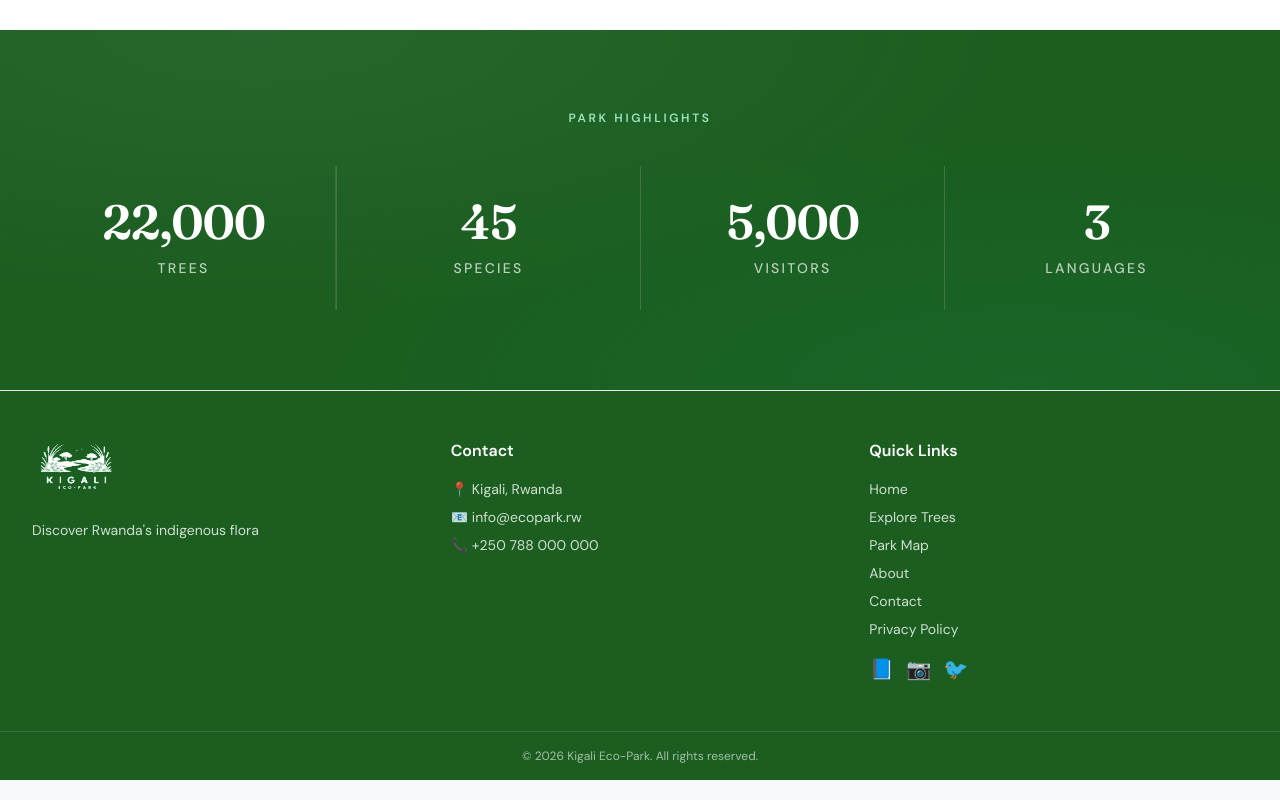
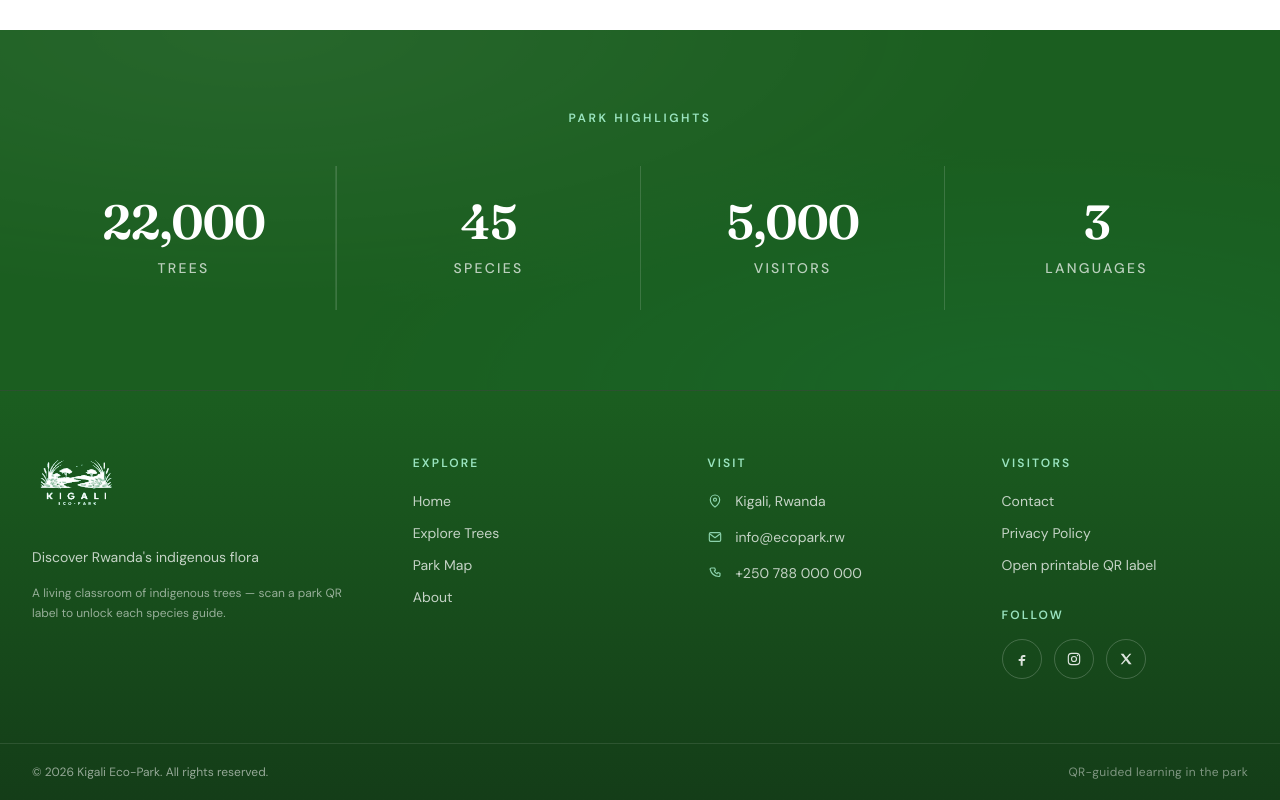
Before and after one commit to mantoinette/kigali-eco-park, a React (Vite) app in the folder frontend/: page / in a window 1280 px wide. Shown: the part 1229-2029 px from the top of the page. Built offline with nearby package versions, Linux system fonts and the light colour scheme; no server answers.

Commit message:
Add count-up park stats and a cleaner professional site footer.
Co-authored-by: Cursor <cursoragent@cursor.com>

```diff
--- /dev/null
+++ b/frontend/src/components/CountUp.jsx
@@ -0,0 +1,72 @@
+import { useEffect, useRef, useState } from 'react';
+
+function easeOutCubic(t) {
+  return 1 - (1 - t) ** 3;
+}
+
+/**
+ * Animates a number from 0 up to `value` when it enters the viewport.
+ */
+export default function CountUp({
+  value,
+  language = 'en',
+  duration = 1600,
+  className = '',
+  suffix = '',
+  prefix = '',
+}) {
+  const target = Number(value);
+  const safeTarget = Number.isFinite(target) ? target : 0;
+  const [display, setDisplay] = useState(0);
+  const [started, setStarted] = useState(false);
+  const ref = useRef(null);
+
+  useEffect(() => {
+    const node = ref.current;
+    if (!node) return undefined;
+
+    const observer = new IntersectionObserver(
+      ([entry]) => {
+        if (entry.isIntersecting) {
+          setStarted(true);
+          observer.disconnect();
+        }
+      },
+      { threshold: 0.35 }
+    );
+
+    observer.observe(node);
+    return () => observer.disconnect();
+  }, []);
+
+  useEffect(() => {
+    if (!started) return undefined;
+
+    let frameId = 0;
+    const start = performance.now();
+    setDisplay(0);
+
+    const tick = (now) => {
+      const progress = Math.min(1, (now - start) / duration);
+      const current = Math.round(safeTarget * easeOutCubic(progress));
+      setDisplay(current);
+      if (progress < 1) {
+        frameId = requestAnimationFrame(tick);
+      }
+    };
+
+    frameId = requestAnimationFrame(tick);
+    return () => cancelAnimationFrame(frameId);
+  }, [started, safeTarget, duration]);
+
+  const locale = language === 'fr' ? 'fr-FR' : 'en-US';
+  const formatted = display.toLocaleString(locale);
+
+  return (
+    <span ref={ref} className={className}>
+      {prefix}
+      {formatted}
+      {suffix}
+    </span>
+  );
+}
--- a/frontend/src/components/Footer.jsx
+++ b/frontend/src/components/Footer.jsx
@@ -1,56 +1,193 @@
 import { Link } from 'react-router-dom';
 import { useLanguage } from '../context/LanguageContext';
 import { t } from '../i18n/ui';
+
+function IconPin({ className = 'h-4 w-4' }) {
+  return (
+    <svg className={className} viewBox="0 0 24 24" fill="none" aria-hidden="true">
+      <path
+        d="M12 21s7-5.2 7-11a7 7 0 1 0-14 0c0 5.8 7 11 7 11Z"
+        stroke="currentColor"
+        strokeWidth="1.75"
+      />
+      <circle cx="12" cy="10" r="2.25" stroke="currentColor" strokeWidth="1.75" />
+    </svg>
+  );
+}
+
+function IconMail({ className = 'h-4 w-4' }) {
+  return (
+    <svg className={className} viewBox="0 0 24 24" fill="none" aria-hidden="true">
+      <rect x="3.5" y="5.5" width="17" height="13" rx="2" stroke="currentColor" strokeWidth="1.75" />
+      <path d="m5 8 7 5 7-5" stroke="currentColor" strokeWidth="1.75" strokeLinecap="round" strokeLinejoin="round" />
+    </svg>
+  );
+}
+
+function IconPhone({ className = 'h-4 w-4' }) {
+  return (
+    <svg className={className} viewBox="0 0 24 24" fill="none" aria-hidden="true">
+      <path
+        d="M8.5 4.5h3l1.2 3.2-1.8 1.2a11.5 11.5 0 0 0 4.2 4.2l1.2-1.8 3.2 1.2v3a1.8 1.8 0 0 1-1.9 1.8A14.8 14.8 0 0 1 4.7 6.4 1.8 1.8 0 0 1 6.5 4.5Z"
+        stroke="currentColor"
+        strokeWidth="1.75"
+        strokeLinejoin="round"
+      />
+    </svg>
+  );
+}
+
+function SocialLink({ href, label, children }) {
+  return (
+    <a
+      href={href}
+      target="_blank"
+      rel="noreferrer"
+      aria-label={label}
+      className="inline-flex h-10 w-10 items-center justify-center rounded-full border border-white/20 text-white/85 transition hover:border-white/45 hover:bg-white/10 hover:text-white"
+    >
+      {children}
+    </a>
+  );
+}
 
 export default function Footer() {
   const { language } = useLanguage();
   const year = new Date().getFullYear();
 
+  const exploreLinks = [
+    { to: '/', label: t(language, 'navHome') },
+    { to: '/trees', label: t(language, 'exploreTrees') },
+    { to: '/map', label: t(language, 'navMap') },
+    { to: '/about', label: t(language, 'aboutUs') },
+  ];
+
+  const visitorLinks = [
+    { to: '/contact', label: t(language, 'navContact') },
+    { to: '/privacy', label: t(language, 'privacyPolicy') },
+    { to: '/qr-label/syzygium-guineense', label: t(language, 'openQrLabel') },
+  ];
+
   return (
-    <footer className="site-footer no-print mt-auto border-t border-gray-200 bg-primary-dark text-white">
-      <div className="section-container grid gap-10 py-12 md:grid-cols-3">
-        <div>
-          <div className="mb-4">
+    <footer className="site-footer no-print mt-auto bg-[#143d18] text-white">
+      <div className="border-t border-white/10 bg-gradient-to-b from-[#1b5e20] to-[#143d18]">
+        <div className="section-container py-14 sm:py-16">
+          <div className="grid gap-12 lg:grid-cols-[1.35fr_1fr_1fr_1fr]">
+            <div className="max-w-sm">
+              <Link to="/" className="inline-block">
                 <img
                   src="/kigali-eco-park-logo.png"
                   alt="Kigali Eco-Park"
-              className="h-16 w-auto object-contain"
+                  className="h-14 w-auto object-contain sm:h-16"
                 />
-          </div>
-          <p className="text-sm text-white/80 leading-relaxed">
+              </Link>
+              <p className="mt-5 text-sm leading-relaxed text-white/75">
                 {t(language, 'footerTagline')}
+              </p>
+              <p className="mt-4 text-xs leading-relaxed text-white/55">
+                {t(language, 'footerMission')}
               </p>
             </div>
 
             <div>
-          <h3 className="mb-4 font-semibold">{t(language, 'navContact')}</h3>
-          <ul className="space-y-2 text-sm text-white/80">
-            <li>📍 Kigali, Rwanda</li>
-            <li>📧 info@ecopark.rw</li>
-            <li>📞 +250 788 000 000</li>
+              <h3 className="text-xs font-semibold uppercase tracking-[0.18em] text-emerald-200/90">
+                {t(language, 'footerExplore')}
+              </h3>
+              <ul className="mt-5 space-y-3 text-sm">
+                {exploreLinks.map((item) => (
+                  <li key={item.to}>
+                    <Link
+                      to={item.to}
+                      className="text-white/75 transition hover:text-white"
+                    >
+                      {item.label}
+                    </Link>
+                  </li>
+                ))}
               </ul>
             </div>
 
             <div>
-          <h3 className="mb-4 font-semibold">{t(language, 'footerLinks')}</h3>
-          <ul className="space-y-2 text-sm">
-            <li><Link to="/" className="text-white/80 hover:text-white">{t(language, 'navHome')}</Link></li>
-            <li><Link to="/trees" className="text-white/80 hover:text-white">{t(language, 'exploreTrees')}</Link></li>
-            <li><Link to="/map" className="text-white/80 hover:text-white">{t(language, 'navMap')}</Link></li>
-            <li><Link to="/about" className="text-white/80 hover:text-white">{t(language, 'aboutUs')}</Link></li>
-            <li><Link to="/contact" className="text-white/80 hover:text-white">{t(language, 'navContact')}</Link></li>
-            <li><Link to="/privacy" className="text-white/80 hover:text-white">{t(language, 'privacyPolicy')}</Link></li>
+              <h3 className="text-xs font-semibold uppercase tracking-[0.18em] text-emerald-200/90">
+                {t(language, 'footerVisit')}
+              </h3>
+              <ul className="mt-5 space-y-4 text-sm text-white/75">
+                <li className="flex gap-3">
+                  <span className="mt-0.5 text-emerald-200/80">
+                    <IconPin />
+                  </span>
+                  <span>{t(language, 'footerAddress')}</span>
+                </li>
+                <li className="flex gap-3">
+                  <span className="mt-0.5 text-emerald-200/80">
+                    <IconMail />
+                  </span>
+                  <a href="mailto:info@ecopark.rw" className="transition hover:text-white">
+                    info@ecopark.rw
+                  </a>
+                </li>
+                <li className="flex gap-3">
+                  <span className="mt-0.5 text-emerald-200/80">
+                    <IconPhone />
+                  </span>
+                  <a href="tel:+250788000000" className="transition hover:text-white">
+                    +250 788 000 000
+                  </a>
+                </li>
               </ul>
-          <div className="mt-4 flex gap-3 text-xl">
-            <a href="https://facebook.com" target="_blank" rel="noreferrer" aria-label="Facebook">📘</a>
-            <a href="https://instagram.com" target="_blank" rel="noreferrer" aria-label="Instagram">📷</a>
-            <a href="https://twitter.com" target="_blank" rel="noreferrer" aria-label="X">🐦</a>
+            </div>
+
+            <div>
+              <h3 className="text-xs font-semibold uppercase tracking-[0.18em] text-emerald-200/90">
+                {t(language, 'footerVisitor')}
+              </h3>
+              <ul className="mt-5 space-y-3 text-sm">
+                {visitorLinks.map((item) => (
+                  <li key={item.to}>
+                    <Link
+                      to={item.to}
+                      className="text-white/75 transition hover:text-white"
+                    >
+                      {item.label}
+                    </Link>
+                  </li>
+                ))}
+              </ul>
+
+              <p className="mt-8 text-xs font-semibold uppercase tracking-[0.18em] text-emerald-200/90">
+                {t(language, 'footerFollow')}
+              </p>
+              <div className="mt-4 flex gap-3">
+                <SocialLink href="https://facebook.com" label="Facebook">
+                  <svg className="h-4 w-4" viewBox="0 0 24 24" fill="currentColor" aria-hidden="true">
+                    <path d="M14 9h3V6h-3c-2.2 0-4 1.8-4 4v2H7v3h3v7h3v-7h3l1-3h-4V10c0-.6.4-1 1-1Z" />
+                  </svg>
+                </SocialLink>
+                <SocialLink href="https://instagram.com" label="Instagram">
+                  <svg className="h-4 w-4" viewBox="0 0 24 24" fill="none" aria-hidden="true">
+                    <rect x="3.5" y="3.5" width="17" height="17" rx="5" stroke="currentColor" strokeWidth="1.75" />
+                    <circle cx="12" cy="12" r="3.75" stroke="currentColor" strokeWidth="1.75" />
+                    <circle cx="17.2" cy="6.8" r="1" fill="currentColor" />
+                  </svg>
+                </SocialLink>
+                <SocialLink href="https://twitter.com" label="X">
+                  <svg className="h-4 w-4" viewBox="0 0 24 24" fill="currentColor" aria-hidden="true">
+                    <path d="M4 4h4.2l4.1 5.7L17.2 4H20l-6.1 7.3L20.5 20H16.3l-4.5-6.2L6.5 20H4l6.4-7.7L4 4Z" />
+                  </svg>
+                </SocialLink>
+              </div>
             </div>
           </div>
         </div>
 
-      <div className="border-t border-white/10 py-4 text-center text-xs text-white/60">
+        <div className="border-t border-white/10">
+          <div className="section-container flex flex-col items-center justify-between gap-3 py-5 text-center text-xs text-white/55 sm:flex-row sm:text-left">
+            <p>
               © {year} {t(language, 'siteName')}. {t(language, 'allRightsReserved')}
+            </p>
+            <p className="tracking-wide text-white/45">{t(language, 'footerGuided')}</p>
+          </div>
+        </div>
       </div>
     </footer>
   );
--- a/frontend/src/components/HomeStats.jsx
+++ b/frontend/src/components/HomeStats.jsx
@@ -1,13 +1,19 @@
 import { useLanguage } from '../context/LanguageContext';
 import { t } from '../i18n/ui';
+import CountUp from './CountUp';
 
 export default function HomeStats({ treeCount }) {
   const { language } = useLanguage();
+  const numericCount = Number(treeCount);
 
   const stats = [
-    { value: treeCount || '—', label: t(language, 'statTrees') },
-    { value: '3+', label: t(language, 'statLanguages') },
-    { value: '24/7', label: t(language, 'statAccess') },
+    {
+      value: Number.isFinite(numericCount) ? numericCount : null,
+      label: t(language, 'statTrees'),
+      fallback: '—',
+    },
+    { value: 3, label: t(language, 'statLanguages'), suffix: '+' },
+    { value: null, label: t(language, 'statAccess'), fallback: '24/7' },
   ];
 
   return (
@@ -16,7 +22,16 @@ export default function HomeStats({ treeCount }) {
         <div className="stats-grid">
           {stats.map((stat) => (
             <div key={stat.label} className="stat-card">
-              <span className="stat-value">{stat.value}</span>
+              {stat.value == null ? (
+                <span className="stat-value">{stat.fallback}</span>
+              ) : (
+                <CountUp
+                  value={stat.value}
+                  language={language}
+                  suffix={stat.suffix || ''}
+                  className="stat-value"
+                />
+              )}
               <span className="stat-label">{stat.label}</span>
             </div>
           ))}
--- a/frontend/src/i18n/ui.js
+++ b/frontend/src/i18n/ui.js
@@ -112,6 +112,13 @@ export const uiText = {
     privacyText1: 'Kigali Eco Park respects your privacy. We collect only the information needed to provide visitor accounts and improve the digital guide experience.',
     privacyText2: 'We do not sell personal data. QR scans may be logged anonymously to improve park statistics. Contact info@ecopark.rw for data requests.',
     footerLinks: 'Quick Links',
+    footerExplore: 'Explore',
+    footerVisit: 'Visit',
+    footerVisitor: 'Visitors',
+    footerFollow: 'Follow',
+    footerAddress: 'Kigali, Rwanda',
+    footerMission: 'A living classroom of indigenous trees — scan a park QR label to unlock each species guide.',
+    footerGuided: 'QR-guided learning in the park',
     allRightsReserved: 'All rights reserved.',
     origin: 'Origin',
     age: 'Age',
@@ -424,6 +431,13 @@ export const uiText = {
     privacyText1: 'Kigali Eco Park ibaha agaciro ubuzima bwawe bwite. Dukusanya amakuru akenewe gusa.',
     privacyText2: 'Ntidutanga amakuru yawe. Twandikire kuri info@ecopark.rw ku bibazo by\'amakuru.',
     footerLinks: 'Amahuza',
+    footerExplore: 'Shakisha',
+    footerVisit: 'Sura',
+    footerVisitor: 'Abashyitsi',
+    footerFollow: 'Dukurikire',
+    footerAddress: 'Kigali, Rwanda',
+    footerMission: 'Ishuri ry\'ibidukikije ry\'ibiti by\'igihugu — sikana QR ku giti kugira ngo ubone umuyobozi wacyo.',
+    footerGuided: 'Kwiga binyuze kuri QR mu busitani',
     allRightsReserved: 'Uburenganzira bwose burabitswe.',
     origin: 'Inkomoko',
     age: 'Imyaka',
@@ -735,6 +749,13 @@ export const uiText = {
     privacyText1: 'Kigali Eco Park respecte votre vie privée. Nous collectons uniquement les informations nécessaires.',
     privacyText2: 'Nous ne vendons pas vos données. Contactez info@ecopark.rw pour toute demande.',
     footerLinks: 'Liens Rapides',
+    footerExplore: 'Explorer',
+    footerVisit: 'Visiter',
+    footerVisitor: 'Visiteurs',
+    footerFollow: 'Suivre',
+    footerAddress: 'Kigali, Rwanda',
+    footerMission: 'Une classe vivante d’arbres indigènes — scannez le QR du parc pour ouvrir le guide de chaque espèce.',
+    footerGuided: 'Apprentissage guidé par QR dans le parc',
     allRightsReserved: 'Tous droits réservés.',
     origin: 'Origine',
     age: 'Âge',
```
Also changed, not shown: frontend/src/components/StatsSection.jsx (+11 -14 lines), frontend/src/pages/TreesPage.jsx (+5 -4 lines). Lines whose indentation alone changed are shown as unchanged.
